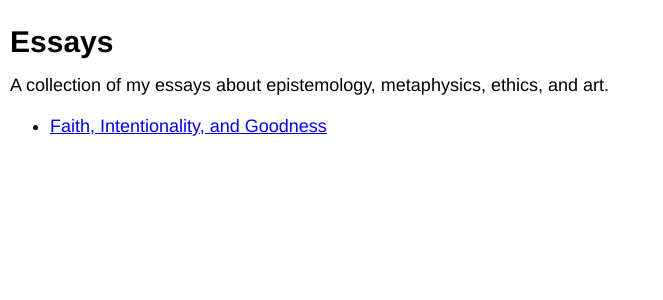
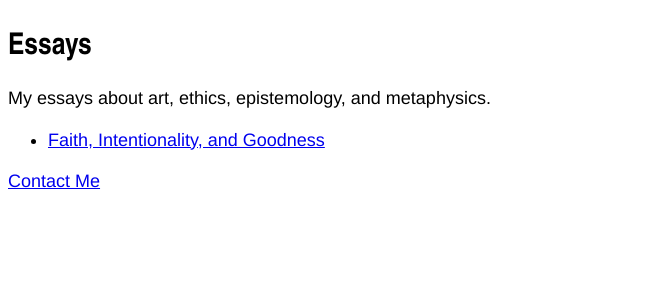
Before and after one commit to artsandmetaphysics/goodlifeodyssey, a Jekyll site: the page built from index.md, in a window 1280 px wide. Shown: the top 300 px of the page, without its empty margins (0-663 px from the left). Built offline with Jekyll 4.4.1, drawn with Linux system fonts in a browser that asks for light colours.

Commit message:
Make titles consistent w domain name + add contact me

```diff
--- a/_config.yml
+++ b/_config.yml
@@ -1,6 +1,6 @@
-title: Epistemology, Metaphysics, Ethics, and Art
+title: Art, Ethic, Epistemology, and Metaphysics
 email: wei.ge.thoughts@gmail.com
-description: A collection of my essays about epistemology, metaphysics, ethics, and art.
+description: My essays about art, ethics, epistemology, and metaphysics.
 baseurl: ""
 url: ""
 
--- a/_layouts/basic.html
+++ b/_layouts/basic.html
@@ -9,7 +9,7 @@
     <meta name="description" content="{{ page.description }}">
     <style>
       html {
-        line-height: 1.15;
+        line-height: 1.30;
         -ms-text-size-adjust: 100%;
         -webkit-text-size-adjust: 100%;
         font-size: 16px;
@@ -22,13 +22,21 @@
       body {
         margin: 0;
         font-family: Helvetica, Arial, sans-serif;
-        line-height: 130%;
-        padding: 10px;
+        padding: 0.5rem;
         max-width: 700px;
         font-size: 1.125rem;
       }
+      h1, h2, h3 {
+        font-family: 'Helvetica Neue Condensed Bold', 'Arial Narrow', Arial, sans-serif;
+      }
       h1 {
         font-size: 1.875rem;
+      }
+      h2 {
+        font-size: 1.5rem;
+      }
+      h3 {
+        font-size: 1.125rem;
       }
       a {
         background-color: transparent;
--- a/_layouts/essay.html
+++ b/_layouts/essay.html
@@ -3,3 +3,4 @@ layout: basic
 ---
 {{ content }}
 <a href="/">Other Essays</a>
+<a href="mailto:wei.ge.thoughts@gmail.com">Contact Me</a>
--- a/index.md
+++ b/index.md
@@ -1,10 +1,12 @@
 ---
 layout: basic
 title: Essays
-description: A collection of my essays about epistemology, metaphysics, ethics, and art.
+description: My essays about art, ethics, epistemology, and metaphysics.
 ---
 {{ page.description }}
 
 {% for e in site.essays %}
 - [{{ e.title }}]({{ e.url }})
 {% endfor %}
+
+<a href="mailto:wei.ge.thoughts@gmail.com">Contact Me</a>
```
